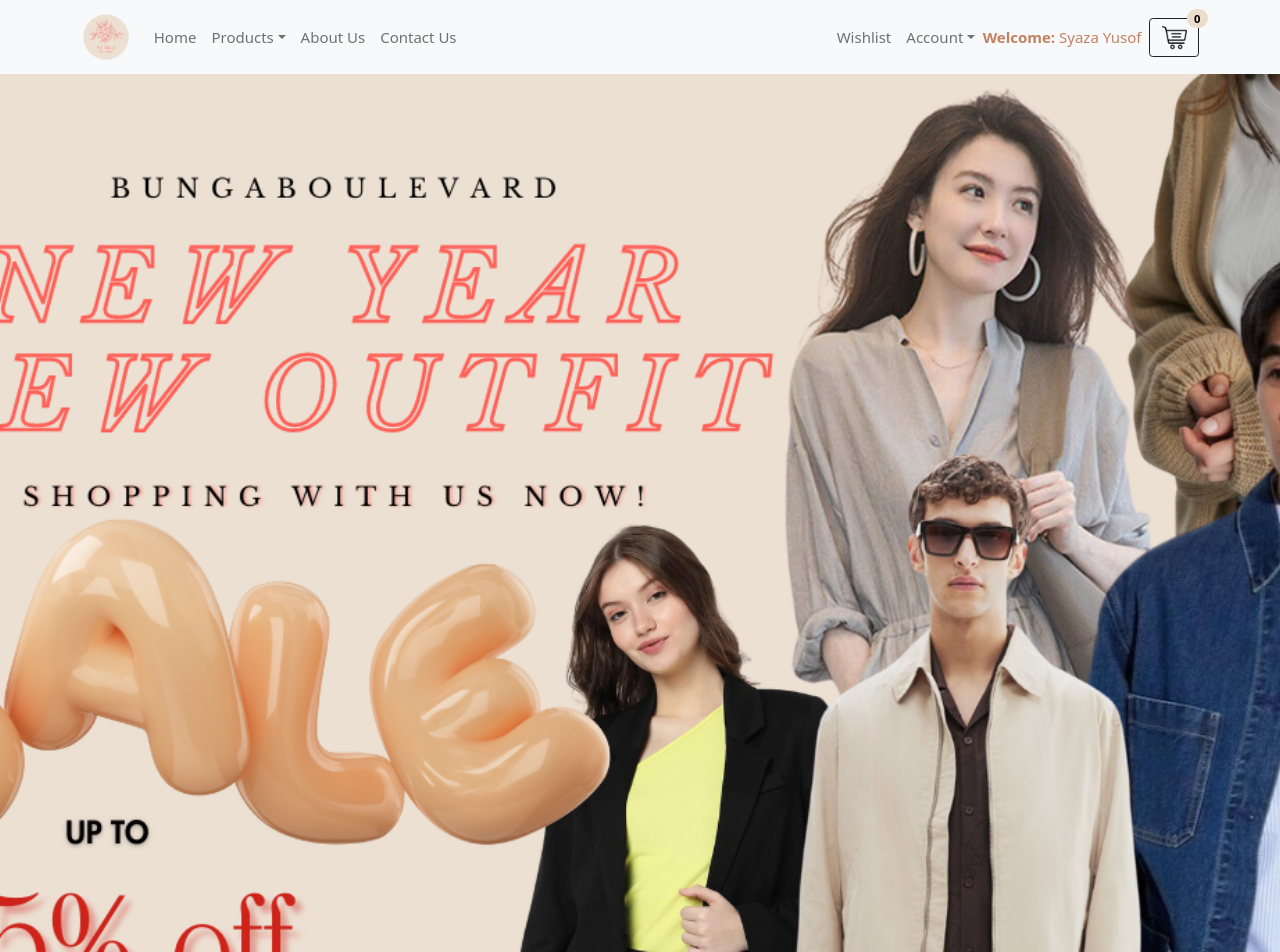
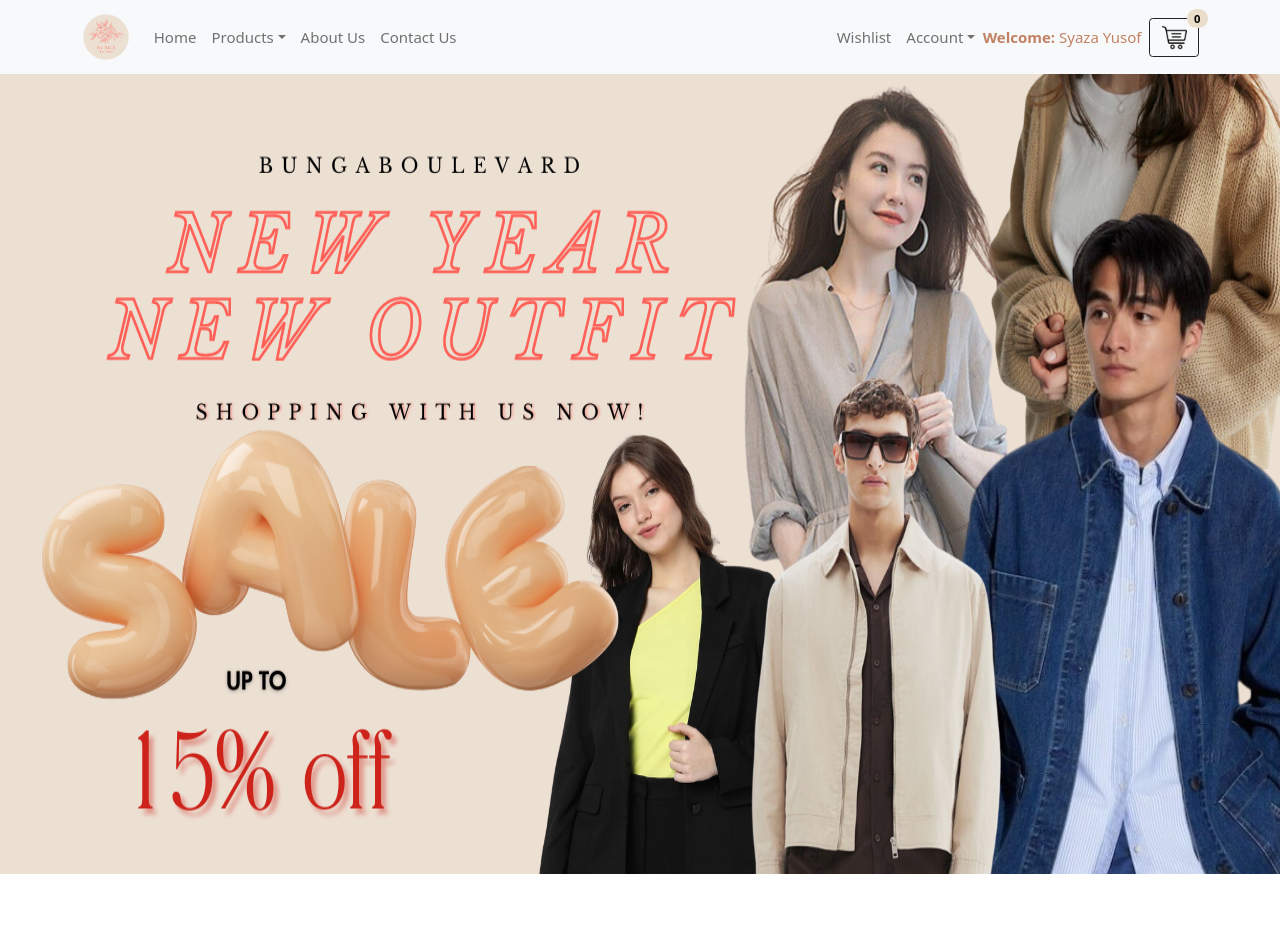
Before and after one commit to antideviant/bungaboulevard, a PHP site: page /index.php in a window 1280 px wide. Shown: the top 952 px of the page. Run offline with PHP 8.4, Linux system fonts and the light colour scheme; a user stored in the database is signed in; data comes from the database, SQL or seed files in the repository; data that the repository does not hold is empty.

Commit message:
update index.php
update background

```diff
--- a/index.php
+++ b/index.php
@@ -24,6 +24,15 @@ include_once('includes/config.php');
             section {
                 margin-top: -50px; /* Adjust the value as needed */
             }
+
+            #background {
+                background-image: url('/bungaboulevard/assets/homebg.png');
+                background-size: 100% 100%;
+                background-position: center;
+                padding: 400px;
+                margin-bottom:60px;
+                background-repeat: no-repeat;
+            }
         </style>
 
         <title>BungaBoulevard | Home </title>
@@ -37,9 +46,7 @@ include_once('includes/config.php');
     </head>
     <body>
     <?php include_once('includes/header.php');?>
-    <header class="bg" style="background-image: url('/bungaboulevard/assets/homebg.png'); background-size: cover; background-position: center; height: 1000px; margin-bottom:60px;">
-    </header>
-
+    <div id="background"></div>
         <!-- Section-->
         <section class="py-5">
             <div class="container px-4 px-lg-5 mt-5">
```
Lines whose indentation alone changed are shown as unchanged.
